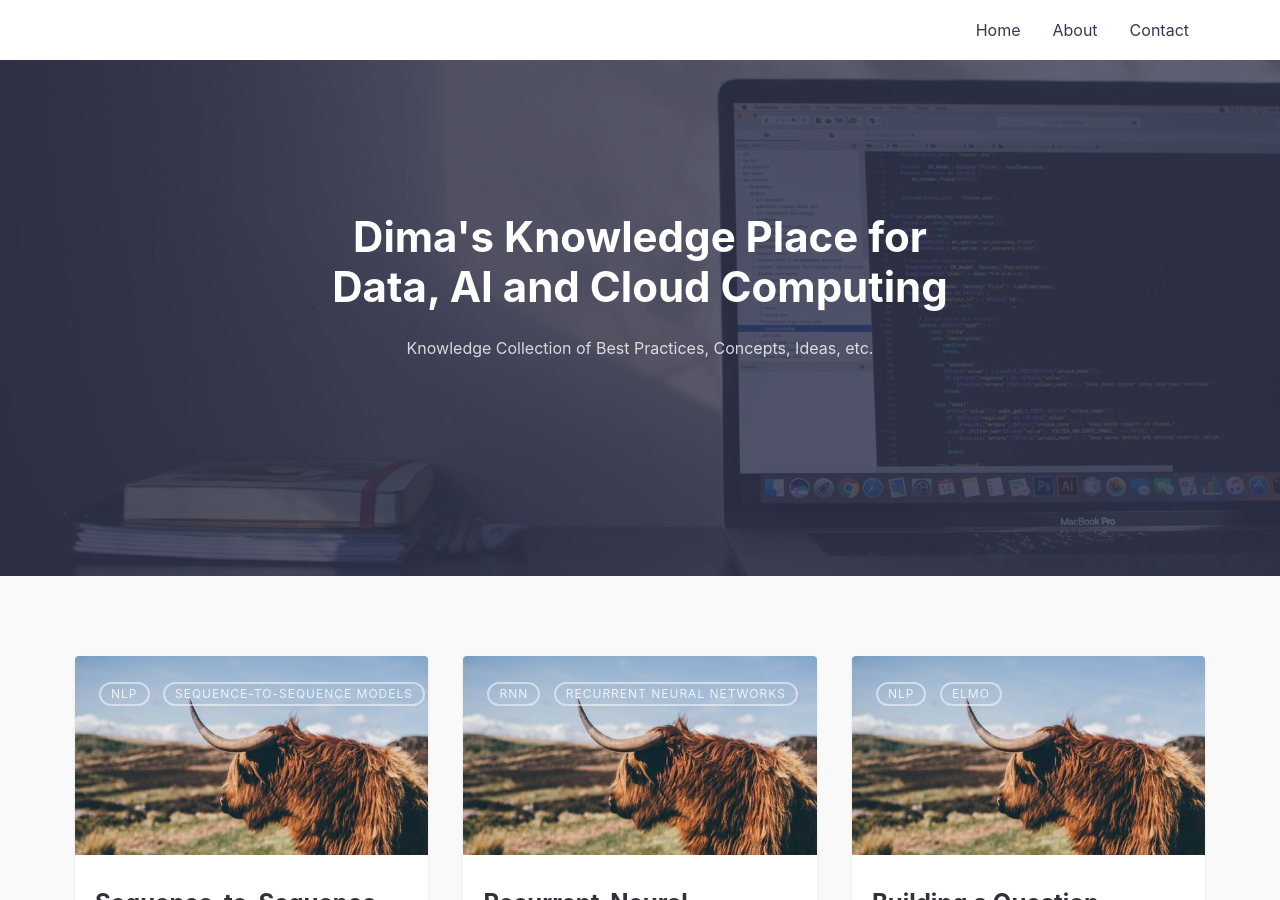
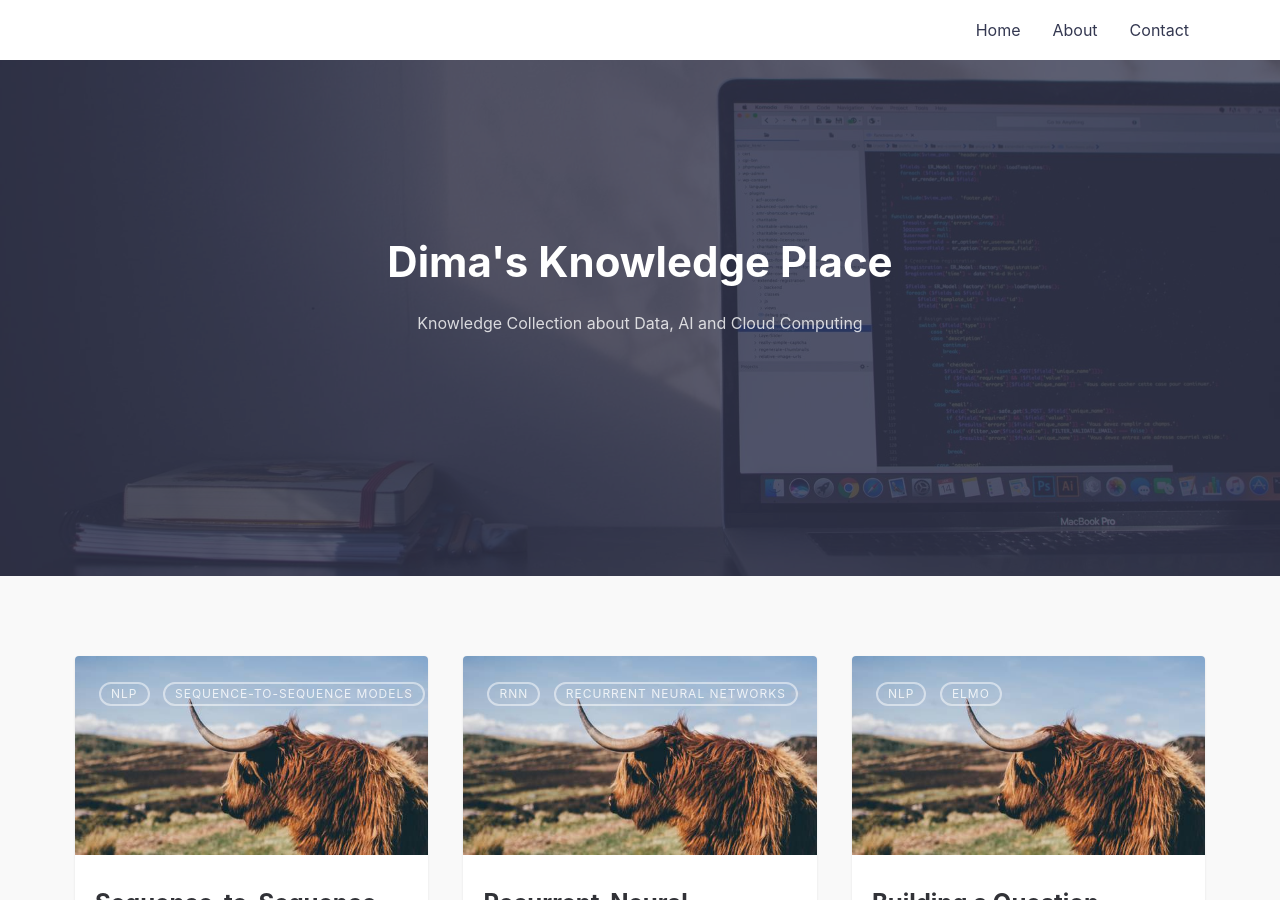
Before and after one commit to DataDima90/ai.github.io, a Jekyll site: the page built from index.md, in a window 1280 px wide and 900 px high. Built offline with Jekyll 4.4.1, drawn with Linux system fonts in a browser that asks for light colours; some of the changed text lies outside the part shown.

Commit message:
Update _config.yml

```diff
--- a/_config.yml
+++ b/_config.yml
@@ -1,8 +1,8 @@
 # SITE CONFIGURATION
-title: Dima's Knowledge Place for Data, AI and Cloud Computing # your site title
+title: Dima's Knowledge Place # your site title
 author: Dimitri Wilhelm # You :P
 description: > # Meta description of Homepage
-  Knowledge Collection of Best Practices, Concepts, Ideas, etc.
+  Knowledge Collection about Data, AI and Cloud Computing
 baseurl: "/" # the subpath of your site, e.g. /blog
 url: "https://datadima90.github.io/" # the base hostname & protocol for your site, e.g. http://example.com
 
@@ -21,7 +21,7 @@ navigation: # Navigation links
   - {name: 'Contact', link: '/contact'}
 
 tagline: >
-  Knowledge Collection of Best Practices, Concepts, Ideas, etc.
+  Knowledge Collection about Data, AI and Cloud Computing
 
 hero_img: posts/emile-perron-190221.jpg # Main background image: use the path from /assets/img/ => This will output /assets/img/posts/sleek_lg.jpg
 
```
